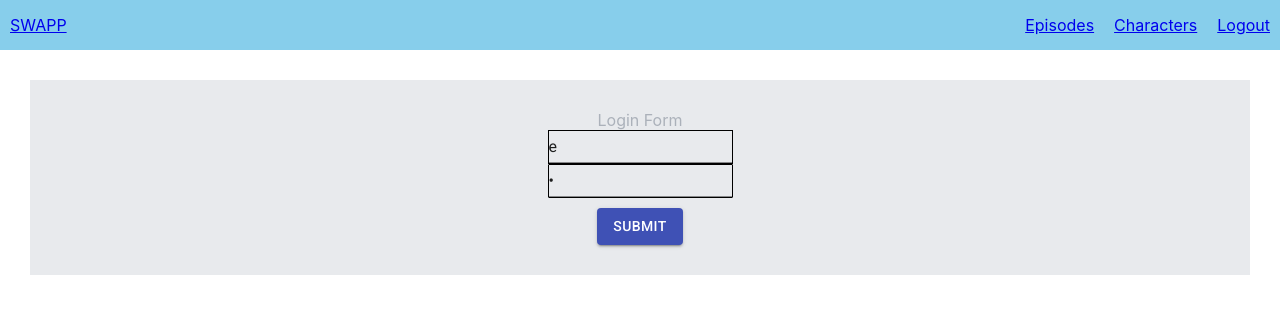
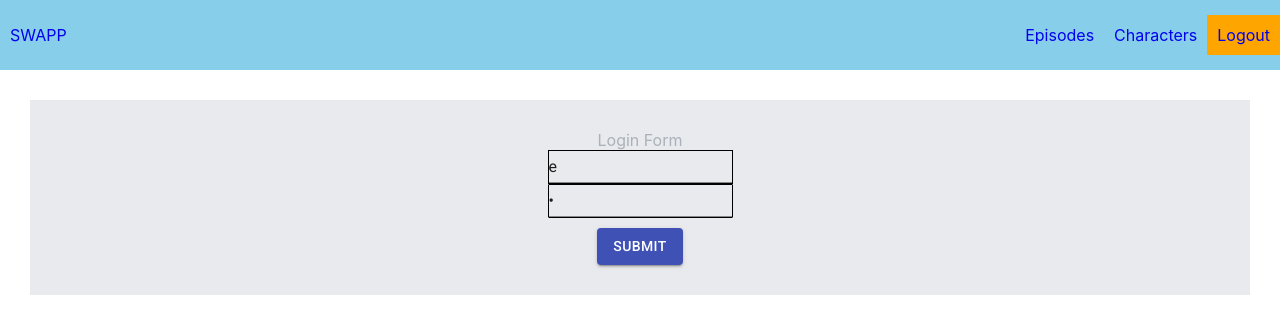
Before and after one commit to plamen1982/star-wars-react-master-class-the-project, a React (Create React App) app: page /login in a window 1280 px wide. Shown: the top 334 px of the page. Built offline with nearby package versions, Linux system fonts and the light colour scheme; the HTML template or start-up script is replaced by a standard one.

Commit message:
added styles to NavLink

```diff
--- a/src/components/presentational/Header.js
+++ b/src/components/presentational/Header.js
@@ -1,14 +1,15 @@
 import React from 'react';
 import { withRouter, NavLink } from 'react-router-dom';
+import { makeStyles } from '@material-ui/core/styles';
 
 const Header = () => {
-  const styles = {
+  const useStyles = makeStyles({
     container: {
       display: 'flex',
       justifyContent: 'space-between',
       width: '100%',
-      paddingTop: 5,
-      paddingBottom: 5,
+      paddingTop: 15,
+      paddingBottom: 15,
       backgroundColor: 'skyblue',
       color: 'white',
     },
@@ -19,24 +20,45 @@ const Header = () => {
       },
     },
     leftHeader: {
-      tabs: {
-        padding: 10,
-      },
+      padding: 10,
+      textDecoration: 'none',
     },
-  };
+    active: {
+      backgroundColor: 'orange',
+      textDecoration: 'none',
+    },
+  });
+  const classes = useStyles();
   return (
-    <div style={styles.container}>
-      <NavLink to="/" style={styles.leftHeader.tabs}>
+    <div className={classes.container}>
+      <NavLink
+        to="/"
+        exact={true}
+        activeClassName={classes.active}
+        className={classes.leftHeader}
+      >
         SWAPP
       </NavLink>
-      <div style={styles.rightHeader}>
-        <NavLink to="/episodes" style={styles.rightHeader.tabs}>
+      <div className={classes.rightHeader}>
+        <NavLink
+          to="/episodes"
+          activeClassName={classes.active}
+          className={classes.leftHeader}
+        >
           Episodes
         </NavLink>
-        <NavLink to="/characters" style={styles.rightHeader.tabs}>
+        <NavLink
+          to="/characters"
+          activeClassName={classes.active}
+          className={classes.leftHeader}
+        >
           Characters
         </NavLink>
-        <NavLink to="/logout" style={styles.rightHeader.tabs}>
+        <NavLink
+          to="/login"
+          activeClassName={classes.active}
+          className={classes.leftHeader}
+        >
           Logout
         </NavLink>
       </div>
```
